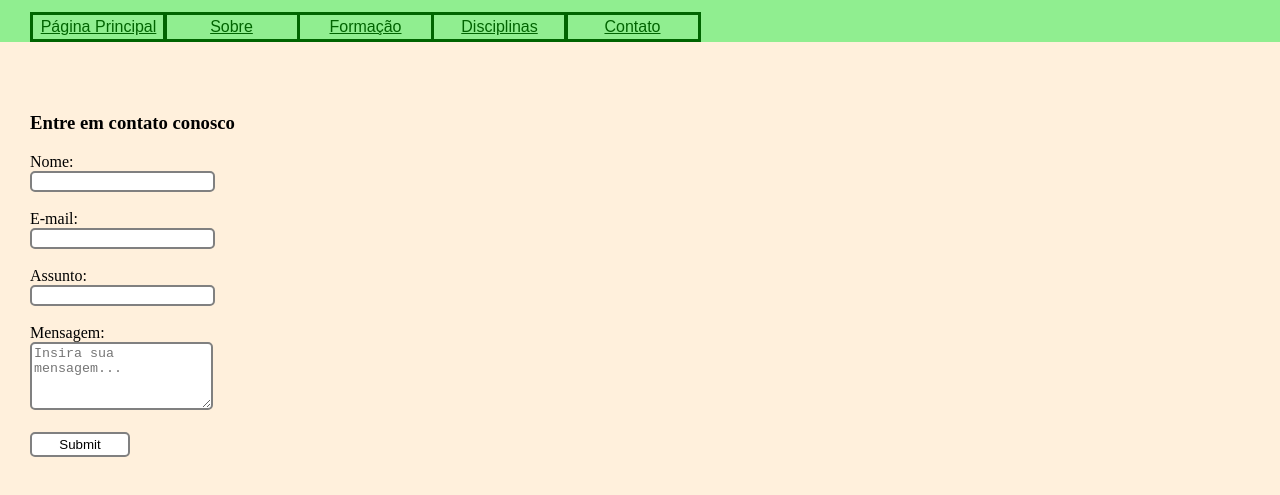
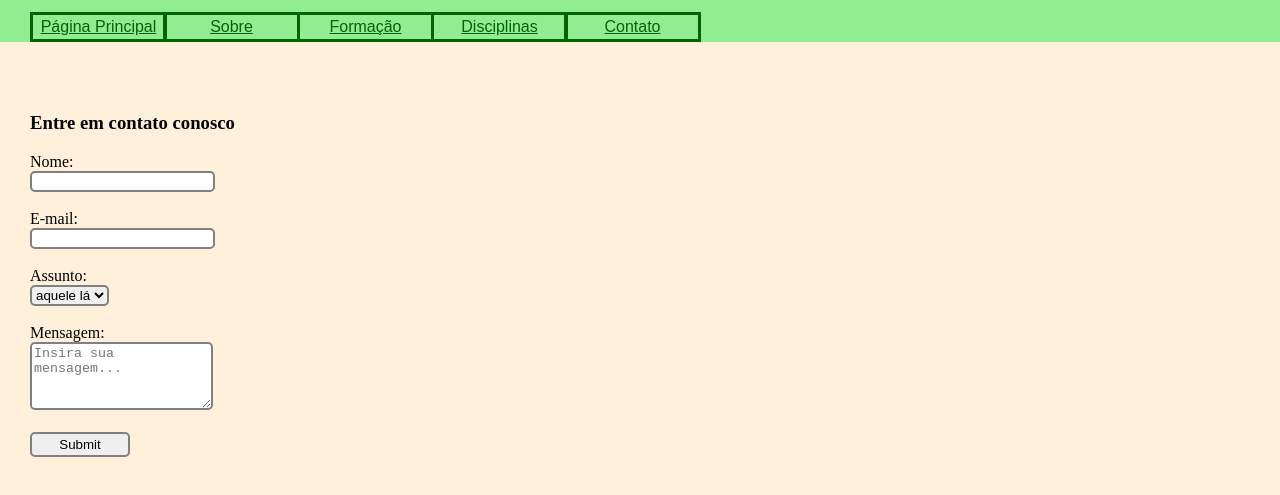
Before and after one commit to willyamandrade/LandingPage-WEB1-S4, a plain HTML site: page html/contato.html in a window 1280 px wide. Shown: the part 143-638 px from the top of the page. Drawn offline with Linux system fonts and the light colour scheme.

Commit message:
Add files via upload

```diff
--- a/css/style.css
+++ b/css/style.css
@@ -173,7 +173,7 @@ td {
 }
 
 .assunto {
-    input {
+    select {
         border: solid 2px grey;
         border-radius: 5px ;
     }
@@ -188,7 +188,6 @@ td {
 
 .envio {
     input {
-        background-color: white;
         width: 100px;
         padding: 3px;
         border: 2px solid grey;
--- a/html/contato.html
+++ b/html/contato.html
@@ -42,7 +42,13 @@
 
             <div class="assunto">
             <label for="assunto">Assunto:</label> <br>
-            <input type="select" id="assunto" name="assunto"> <br><br>
+            <select>
+                <option>aquele lá</option>
+                <option>aquele le</option>
+                <option>aquele li</option>
+                <option>aquele lo</option>
+                <option>aquele lu</option>
+            </select> <br><Br>
             </div>
 
             <div class="mensagem">
```
